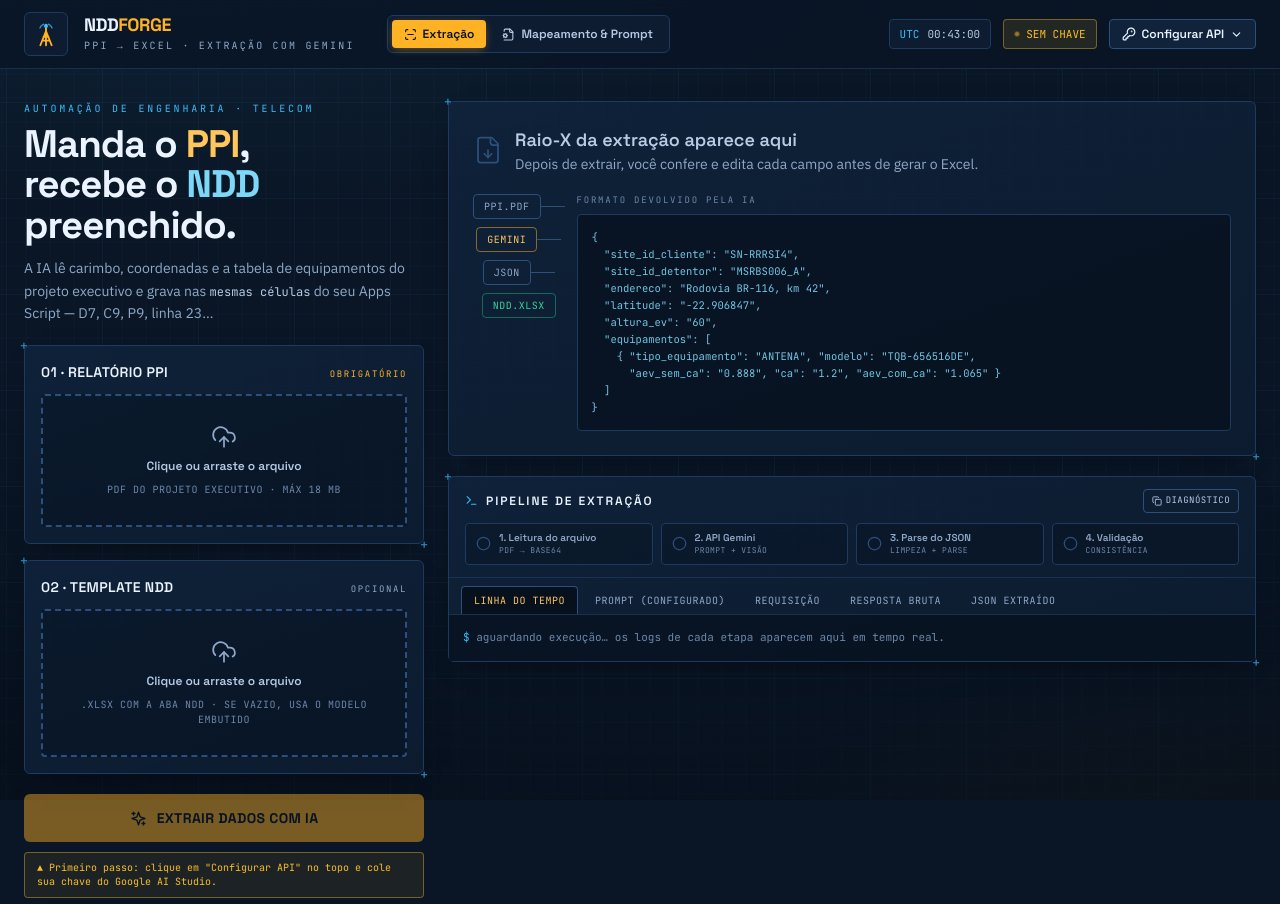
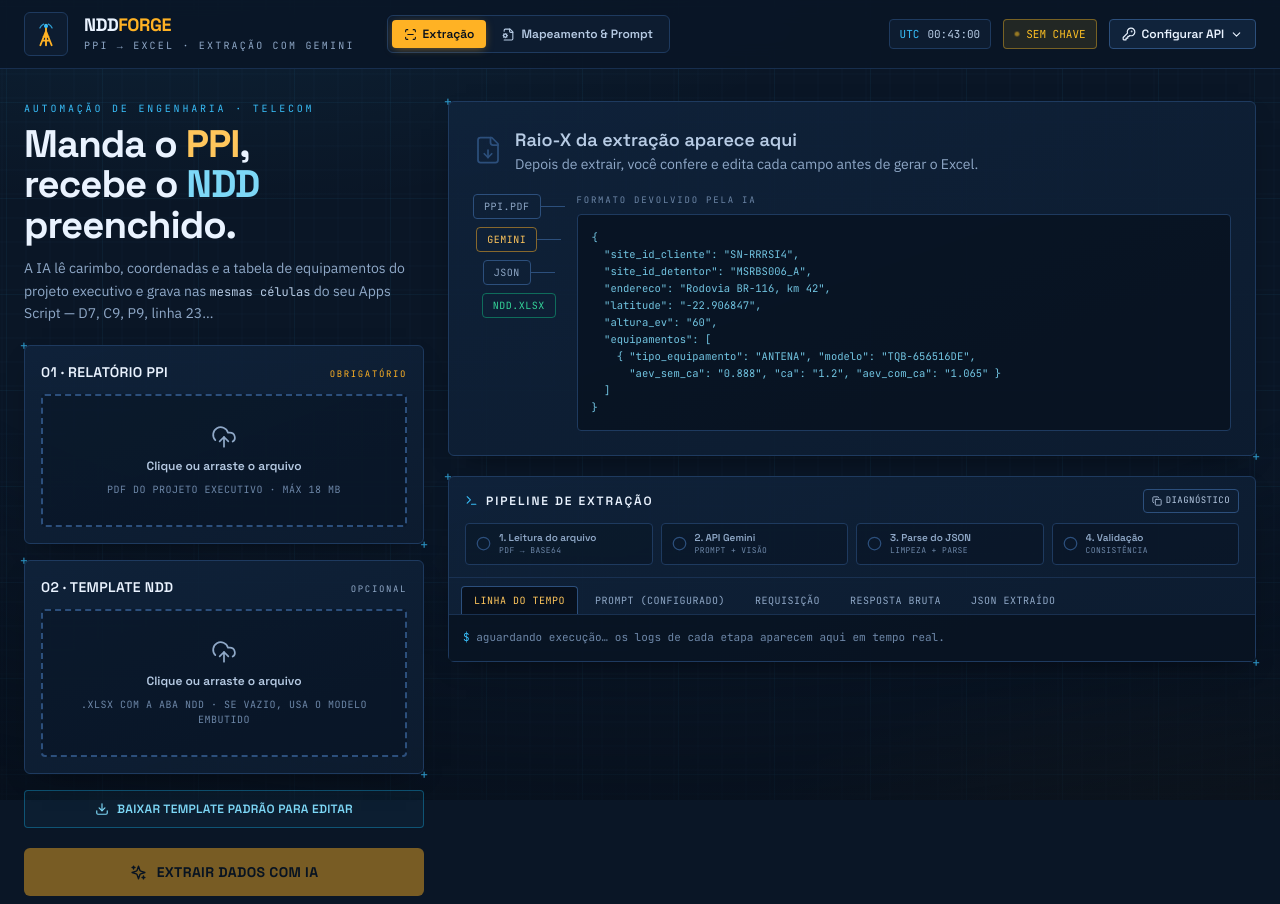
Before and after one commit to ValtemirFeliciano/web-ndd-tim, a React (Vite) app: page / in a window 1280 px wide. Shown: the top 904 px of the page. Built offline with nearby package versions, Linux system fonts and the light colour scheme.

Commit message:
Add download button for default template
Added a button to download the default template with error handling.

```diff
--- a/src/components/UploadZones.tsx
+++ b/src/components/UploadZones.tsx
@@ -1,6 +1,7 @@
 import { useRef, useState, type DragEvent } from "react";
-import { FileSpreadsheet, FileText, UploadCloud, X } from "lucide-react";
+import { Download, FileSpreadsheet, FileText, UploadCloud, X } from "lucide-react";
 import type { ArquivoInfo, TemplateInfo } from "../types";
+import { baixarTemplatePadrao } from "../lib/excel";
 
 export function formatarBytes(n: number): string {
   if (n < 1024) return `${n} B`;
@@ -144,6 +145,19 @@
         aoRemover={props.aoRemoverTemplate}
         desabilitado={props.processando}
       />
+      <button
+        onClick={async () => {
+          try {
+            await baixarTemplatePadrao();
+          } catch (e: any) {
+            alert(`Erro ao baixar template: ${e.message}`);
+          }
+        }}
+        className="flex w-full items-center justify-center gap-2 rounded border border-cyan-500/40 bg-cyan-400/5 px-4 py-2.5 font-display text-xs font-semibold uppercase tracking-wide text-cyan-300 transition-all hover:border-cyan-400 hover:bg-cyan-400/10"
+      >
+        <Download size={14} />
+        Baixar template padrão para editar
+      </button>
     </div>
   );
 }
```
